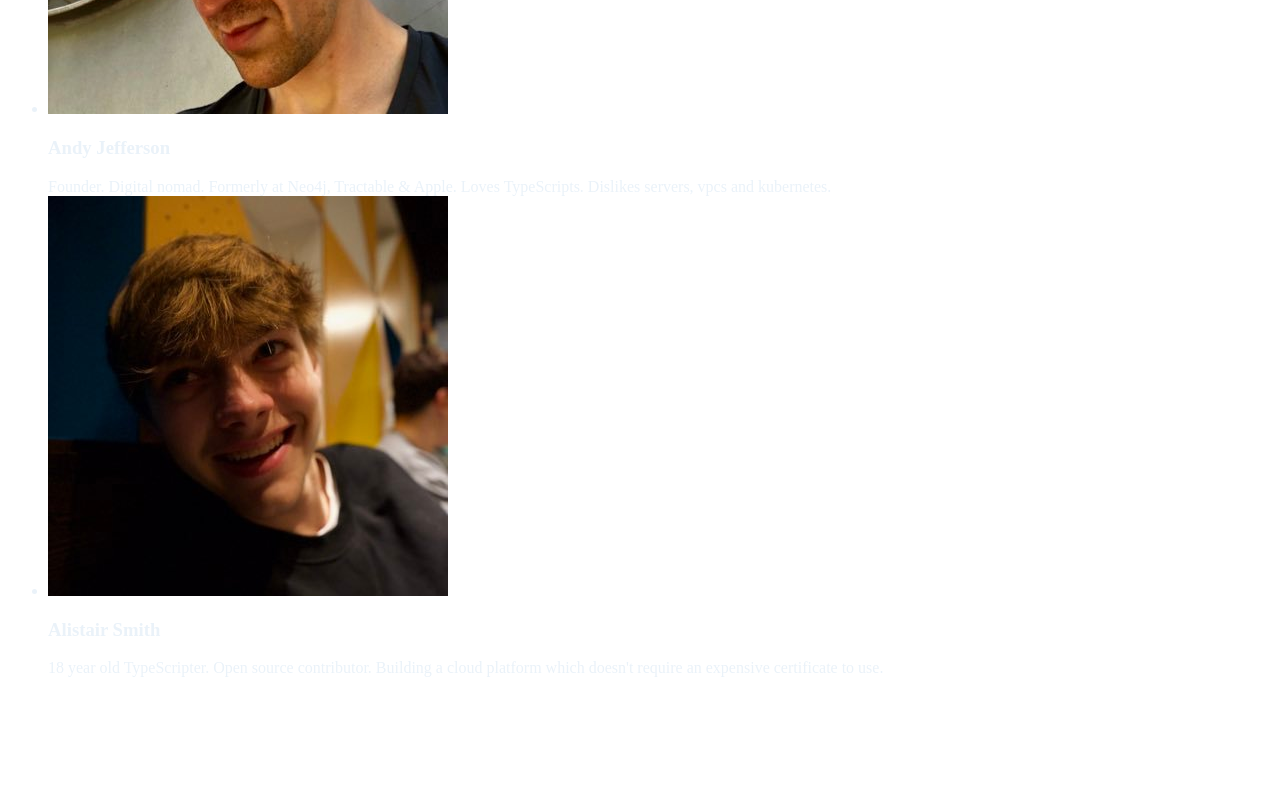
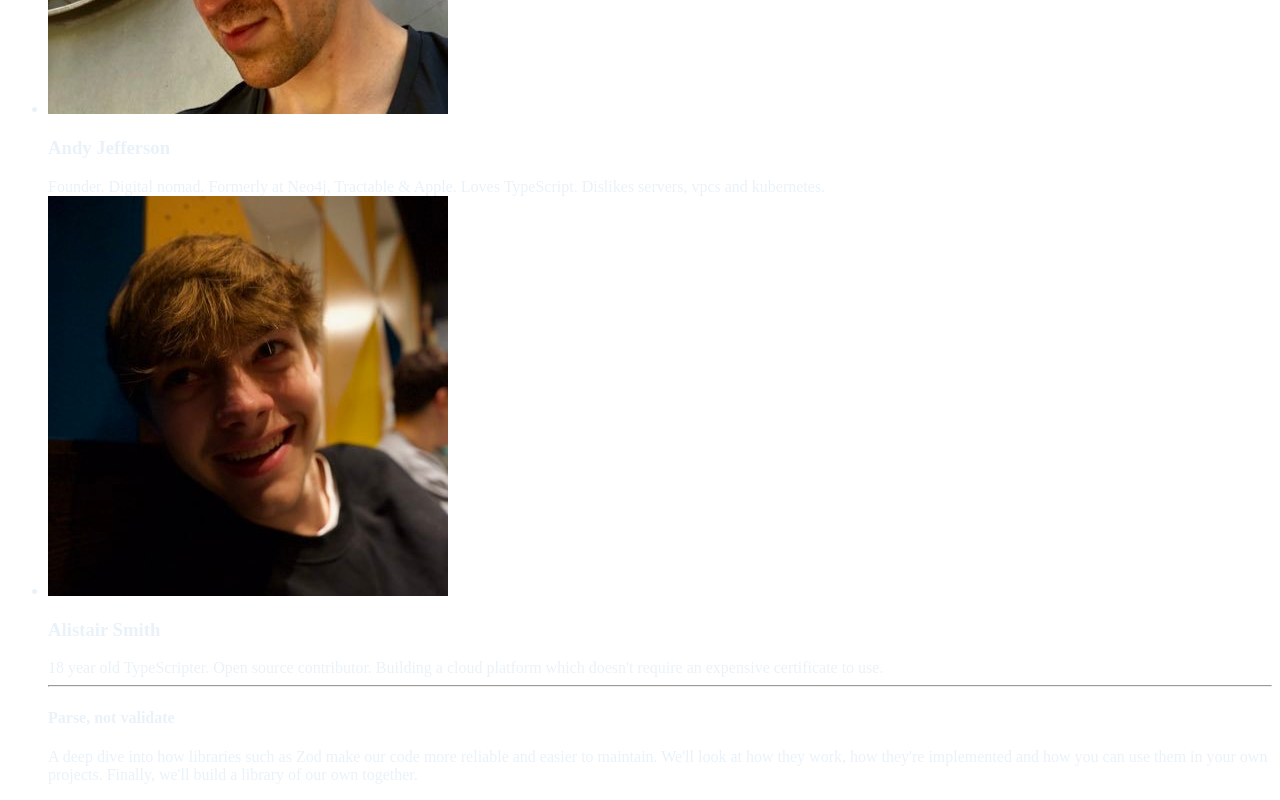
Before and after one commit to TypeScript-London/attendance, a Next.js app: page / in a window 1280 px wide. Shown: the part 1557-2357 px from the top of the page. Before the commit the page ends 2250 px from the top, so only its background shows below. Built offline with nearby package versions, Linux system fonts and the light colour scheme.

Commit message:
feat: add description to my personal talk

```diff
--- a/src/pages/index.tsx
+++ b/src/pages/index.tsx
@@ -155,13 +155,25 @@ export default function Home() {
 						<SpeakerListItem
 							image={andy}
 							name="Andy Jefferson"
-							description="Founder. Digital nomad. Formerly at Neo4j, Tractable & Apple. Loves TypeScripts. Dislikes servers, vpcs and kubernetes."
+							description="Founder. Digital nomad. Formerly at Neo4j, Tractable & Apple. Loves TypeScript. Dislikes servers, vpcs and kubernetes."
 						/>
 
 						<SpeakerListItem
 							image={alistair}
 							name="Alistair Smith"
 							description="18 year old TypeScripter. Open source contributor. Building a cloud platform which doesn't require an expensive certificate to use."
+							presentation={{
+								title: 'Parse, not validate',
+								description: (
+									<p>
+										A deep dive into how libraries such as Zod make our code
+										more reliable and easier to maintain. We'll look at how they
+										work, how they're implemented and how you can use them in
+										your own projects. Finally, we'll build a library of our own
+										together.
+									</p>
+								),
+							}}
 						/>
 					</ul>
 				</div>
```
